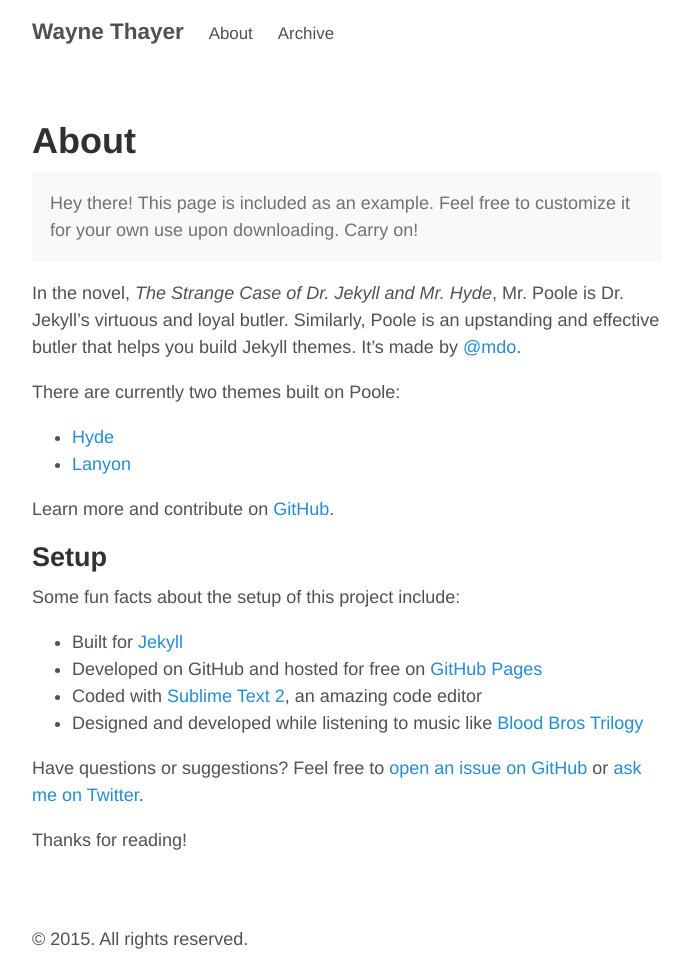
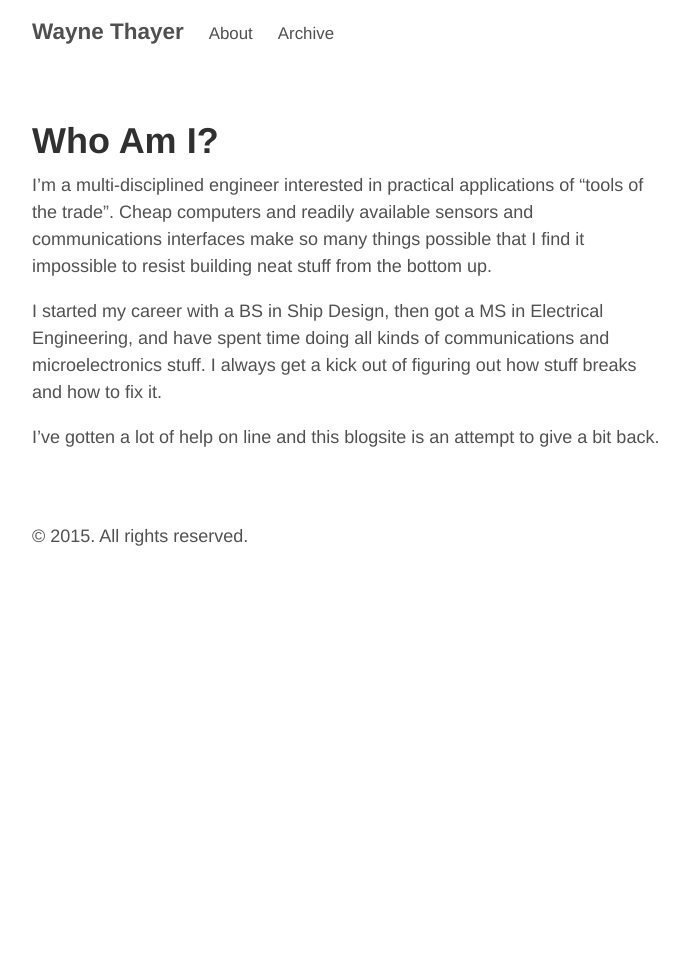
Before and after one commit to WayneThayer0/WayneThayer0.github.io, a Jekyll site: the page built from about.md, in a window 1280 px wide. Shown: the whole page, without its empty margins (293-983 px from the left). Built offline with Jekyll 4.4.1, drawn with Linux system fonts in a browser that asks for light colours; after the commit the page ends 900 px from its top, so only the background shows below that.

Commit message:
FirstAttempt

```diff
--- a/about.md
+++ b/about.md
@@ -1,30 +1,10 @@
 ---
 layout: page
-title: About
+title: Who Am I?
 ---
 
-<p class="message">
-  Hey there! This page is included as an example. Feel free to customize it for your own use upon downloading. Carry on!
-</p>
+I'm a multi-disciplined engineer interested in practical applications of "tools of the trade". Cheap computers and readily available sensors and communications interfaces make so many things possible that I find it impossible to resist building neat stuff from the bottom up.
 
-In the novel, *The Strange Case of Dr. Jekyll and Mr. Hyde*, Mr. Poole is Dr. Jekyll's virtuous and loyal butler. Similarly, Poole is an upstanding and effective butler that helps you build Jekyll themes. It's made by [@mdo](https://twitter.com/mdo).
+I started my career with a BS in Ship Design, then got a MS in Electrical Engineering, and have spent time doing all kinds of communications and microelectronics stuff. I always get a kick out of figuring out how stuff breaks and how to fix it.
 
-There are currently two themes built on Poole:
-
-* [Hyde](http://hyde.getpoole.com)
-* [Lanyon](http://lanyon.getpoole.com)
-
-Learn more and contribute on [GitHub](https://github.com/poole).
-
-## Setup
-
-Some fun facts about the setup of this project include:
-
-* Built for [Jekyll](http://jekyllrb.com)
-* Developed on GitHub and hosted for free on [GitHub Pages](https://pages.github.com)
-* Coded with [Sublime Text 2](http://sublimetext.com), an amazing code editor
-* Designed and developed while listening to music like [Blood Bros Trilogy](https://soundcloud.com/maddecent/sets/blood-bros-series)
-
-Have questions or suggestions? Feel free to [open an issue on GitHub](https://github.com/poole/poole/issues/new) or [ask me on Twitter](https://twitter.com/mdo).
-
-Thanks for reading!
+I've gotten a lot of help on line and this blogsite is an attempt to give a bit back.
```
